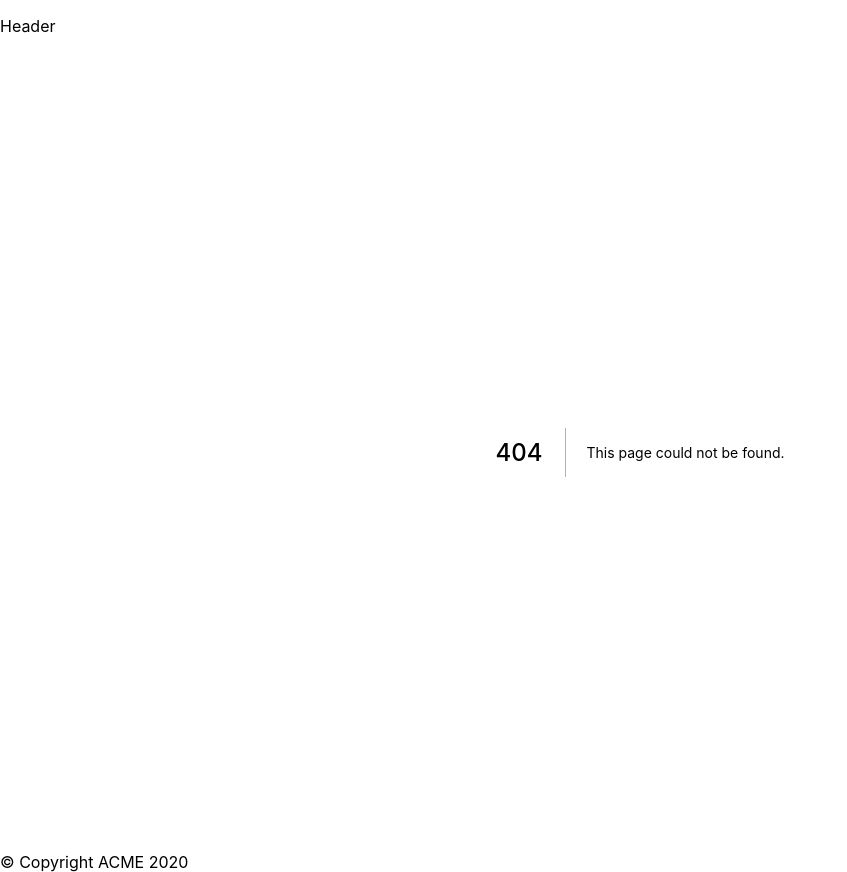
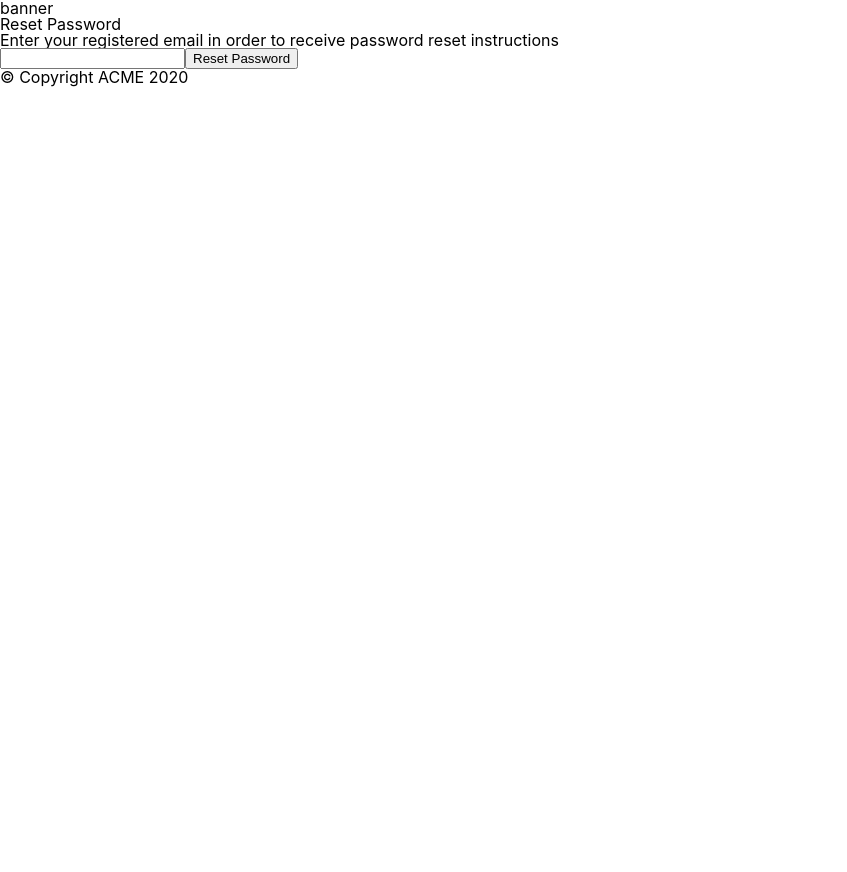
Before and after one commit to guyjin/ironnet, a Next.js app in the folder iron_signup/: page /reset in a window 1280 px wide. Before the commit this address had no page. Shown: the whole page, without its empty margins (0-847 px from the left). After the commit the page ends 800 px from the top, so only its background shows below. Built offline with nearby package versions, Linux system fonts and the light colour scheme.

Commit message:
initial page setup with forms.  Getting banner, header, footer stubbed out.

```diff
--- a/iron_signup/components/banner.js
+++ b/iron_signup/components/banner.js
@@ -0,0 +1,9 @@
+function Banner() {
+  return (
+    <>
+      <div className="banner">banner</div>
+    </>
+  );
+}
+
+export default Banner;
--- a/iron_signup/components/header.js
+++ b/iron_signup/components/header.js
@@ -1,7 +1,8 @@
-function Header() {
+function Header({ headerText, instructionText }) {
   return (
     <>
-      <p>Header</p>
+      <h2>{headerText}</h2>
+      <p>{instructionText}</p>
     </>
   );
 }
--- a/iron_signup/components/layout.js
+++ b/iron_signup/components/layout.js
@@ -1,10 +1,10 @@
-import Header from "./header";
+import Banner from "./banner";
 import Footer from "./footer";
 
 export default function Layout({ children }) {
   return (
     <>
-      <Header />
+      <Banner />
       {children}
       <Footer />
     </>
--- a/iron_signup/pages/_app.js
+++ b/iron_signup/pages/_app.js
@@ -3,9 +3,11 @@
 
 function MyApp({ Component, pageProps }) {
   return (
-    <Layout>
-      <Component {...pageProps} />
-    </Layout>
+    <>
+      <Layout>
+        <Component {...pageProps} />
+      </Layout>
+    </>
   );
 }
 
--- /dev/null
+++ b/iron_signup/pages/reset.js
@@ -0,0 +1,17 @@
+import Header from "../components/header";
+function Reset() {
+  return (
+    <div>
+      <Header
+        headerText="Reset Password"
+        instructionText="Enter your registered email in order to receive password reset instructions"
+      />
+      <form name="resetByEmail" id="resetByEmail">
+        <input type="emailAddr" name="emailAddr" id="email" />
+        <input type="submit" value="Reset Password" />
+      </form>
+    </div>
+  );
+}
+
+export default Reset;
--- a/iron_signup/styles/globals.scss
+++ b/iron_signup/styles/globals.scss
@@ -1,3 +1,133 @@
+/* http://meyerweb.com/eric/tools/css/reset/
+   v2.0 | 20110126
+   License: none (public domain)
+*/
+
+html,
+body,
+div,
+span,
+applet,
+object,
+iframe,
+h1,
+h2,
+h3,
+h4,
+h5,
+h6,
+p,
+blockquote,
+pre,
+a,
+abbr,
+acronym,
+address,
+big,
+cite,
+code,
+del,
+dfn,
+em,
+img,
+ins,
+kbd,
+q,
+s,
+samp,
+small,
+strike,
+strong,
+sub,
+sup,
+tt,
+var,
+b,
+u,
+i,
+center,
+dl,
+dt,
+dd,
+ol,
+ul,
+li,
+fieldset,
+form,
+label,
+legend,
+table,
+caption,
+tbody,
+tfoot,
+thead,
+tr,
+th,
+td,
+article,
+aside,
+canvas,
+details,
+embed,
+figure,
+figcaption,
+footer,
+header,
+hgroup,
+menu,
+nav,
+output,
+ruby,
+section,
+summary,
+time,
+mark,
+audio,
+video {
+  margin: 0;
+  padding: 0;
+  border: 0;
+  font-size: 100%;
+  font: inherit;
+  vertical-align: baseline;
+}
+/* HTML5 display-role reset for older browsers */
+article,
+aside,
+details,
+figcaption,
+figure,
+footer,
+header,
+hgroup,
+menu,
+nav,
+section {
+  display: block;
+}
+body {
+  line-height: 1;
+}
+ol,
+ul {
+  list-style: none;
+}
+blockquote,
+q {
+  quotes: none;
+}
+blockquote:before,
+blockquote:after,
+q:before,
+q:after {
+  content: "";
+  content: none;
+}
+table {
+  border-collapse: collapse;
+  border-spacing: 0;
+}
+
 html,
 body {
   padding: 0;
--- a/iron_signup/styles/index.module.scss
+++ /dev/null
@@ -1,5 +0,0 @@
-$font-size: 42px;
-
-.example {
-	font-size: $font-size;
-}
```
Also changed, not shown: iron_signup/pages/index.js (+18 -2 lines), 1 other file (tests, documents, lock files or other folders).
